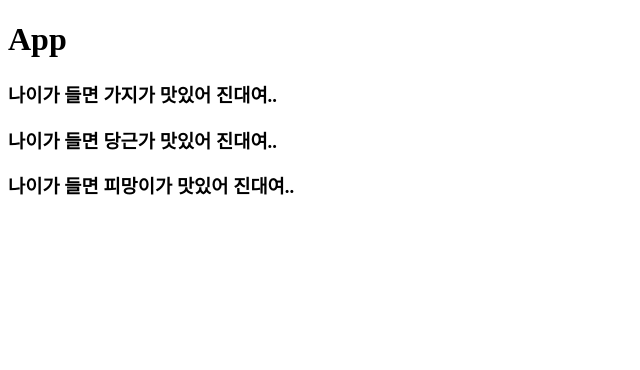
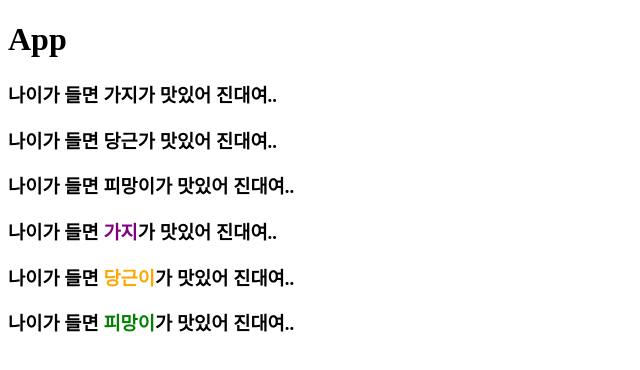
Before and after one commit to nurimeansworld/movie_app_2020, a React (Create React App) app: page / in a window 1280 px wide. Shown: the top 370 px of the page, without its empty margins (0-640 px from the left). Built offline with nearby package versions, Linux system fonts and the light colour scheme.

Commit message:
EDIT-단순 반복을 map으로 변경

```diff
--- a/src/App.js
+++ b/src/App.js
@@ -1,13 +1,31 @@
 // import './App.css';
 
-function Food({value}) { // props.name == { name }
+function Food({value, color}) {
+  // NOTE:: props.name == { name }
   // console.log(props);
   // console.log(props.name);
 
   return (
-    <h3>나이가 들면 {value}가 맛있어 진대여..</h3>
+    <div>
+      <h3>나이가 들면 <span style={{color: color}}>{value}</span>가 맛있어 진대여..</h3>
+    </div>
   );
 }
+
+const FoodList = [
+  {
+    value: "가지",
+    color: "purple"
+  },
+  {
+    value: "당근이",
+    color: "orange"
+  },
+  {
+    value: "피망이",
+    color: "green"
+  },
+];
 
 function App() {
   return (
@@ -16,6 +34,8 @@ function App() {
       <Food value="가지" />
       <Food value="당근" />
       <Food value="피망이" />
+
+      { FoodList.map(item => (<Food value={item.value} color={item.color} />)) }
     </div>
   );
 }
```
